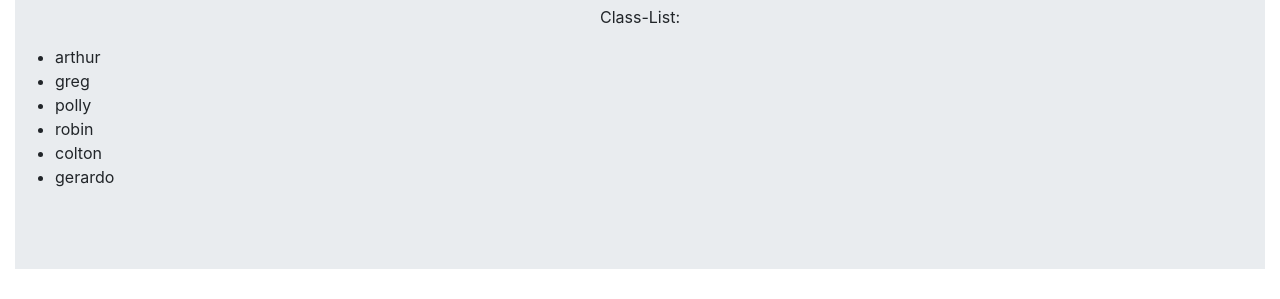
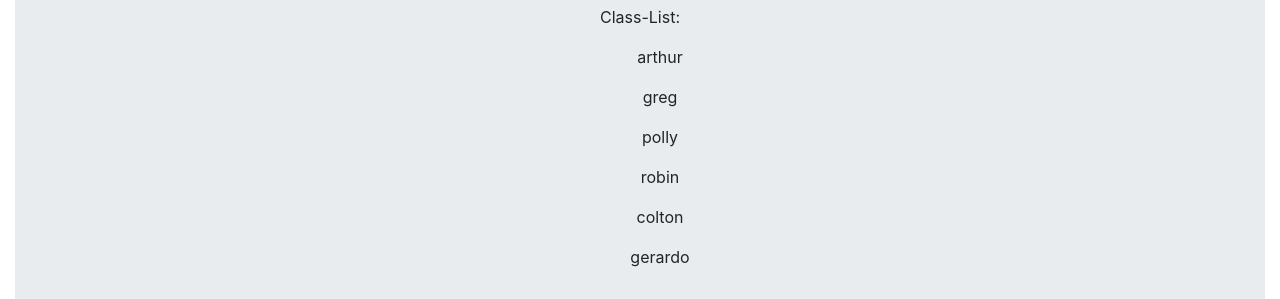
Before and after one commit to artpolly1/hangman.github.io, a plain HTML site: page index.html in a window 1280 px wide. Shown: the part 201-500 px from the top of the page. Drawn offline with nearby package versions, Linux system fonts and the light colour scheme.

Commit message:
changed class name-list

```diff
--- a/index.html
+++ b/index.html
@@ -16,12 +16,12 @@
                         <p class="text-center">
                           Class-List:
                           <ul>
-                            <li>arthur</li>
-                            <li>greg</li>
-                            <li>polly</li>
-                            <li>robin</li>
-                            <li>colton</li>
-                            <li>gerardo</li>
+                            <p class="text-center">arthur</p>
+                            <p class="text-center">greg</p>
+                            <p class="text-center">polly</p>
+                            <p class="text-center">robin</p>
+                            <p class="text-center">colton</p>
+                            <p class="text-center">gerardo</p>
 
                           </ul>
                         </p>
```
